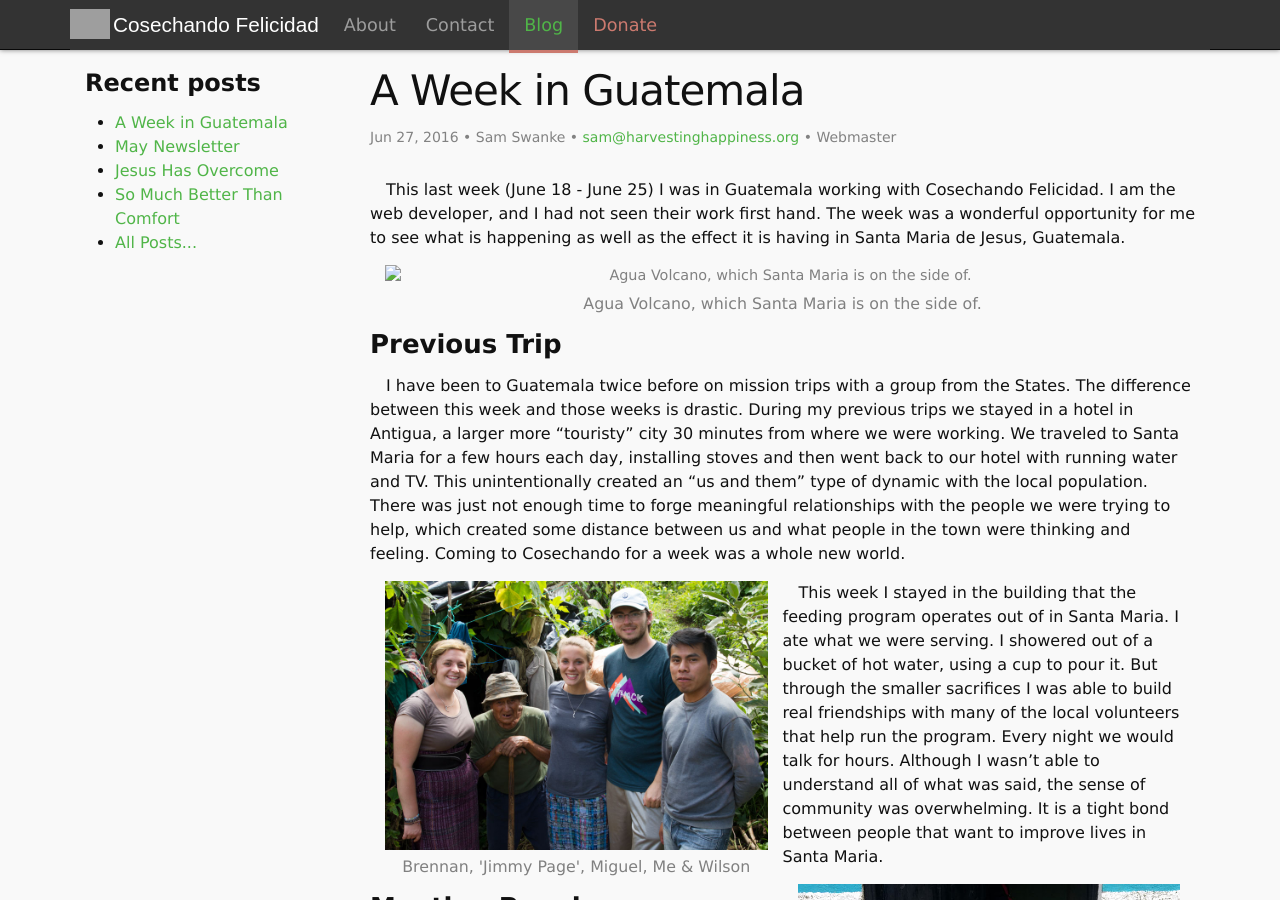
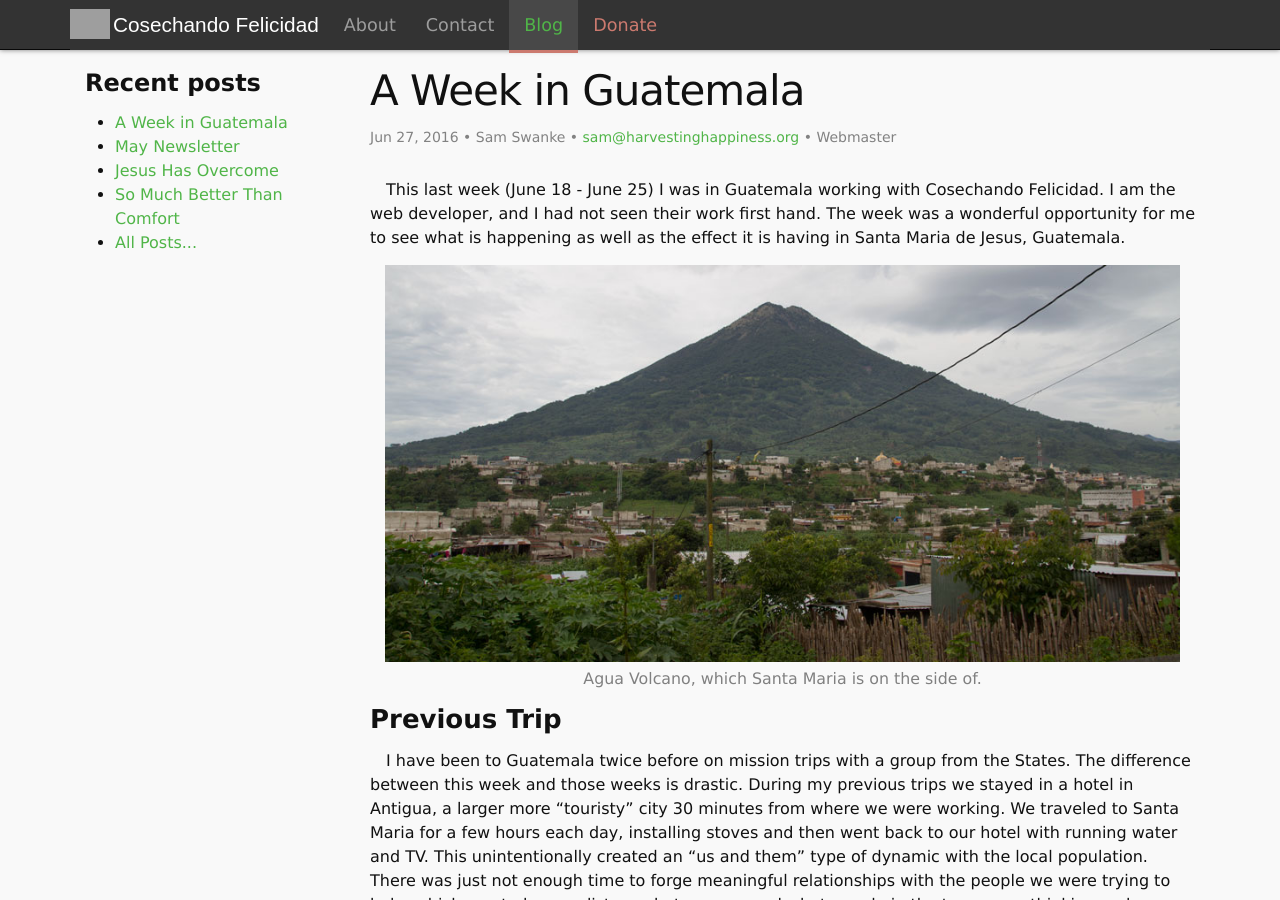
Before and after one commit to harvestinghappiness/harvestinghappiness.github.io, a Jekyll site: the page built from _posts/2016-07-05-A-Week-In-Guatemala.md, in a window 1280 px wide and 900 px high. Built offline with Jekyll 4.4.1, drawn with Linux system fonts in a browser that asks for light colours; comment, search, counter and statistics services are not loaded.

Commit message:
nothing ever works on the first try :(

```diff
--- a/_posts/2016-07-05-A-Week-In-Guatemala.md
+++ b/_posts/2016-07-05-A-Week-In-Guatemala.md
@@ -10,7 +10,7 @@ commentID: 10
 
 This last week (June 18 - June 25) I was in Guatemala working with Cosechando Felicidad. I am the web developer, and I had not seen their work first hand. The week was a wonderful opportunity for me to see what is happening as well as the effect it is having in Santa Maria de Jesus, Guatemala.
 
-{% include figure.html src="blog-07-05-16/blog-07-05-16/agua.jpg" size="full" side="" caption="Agua Volcano, which Santa Maria is on the side of." %}
+{% include figure.html src="blog-07-05-16/agua.jpg" size="full" side="" caption="Agua Volcano, which Santa Maria is on the side of." %}
 
 <h3>Previous Trip</h3>
 
```
